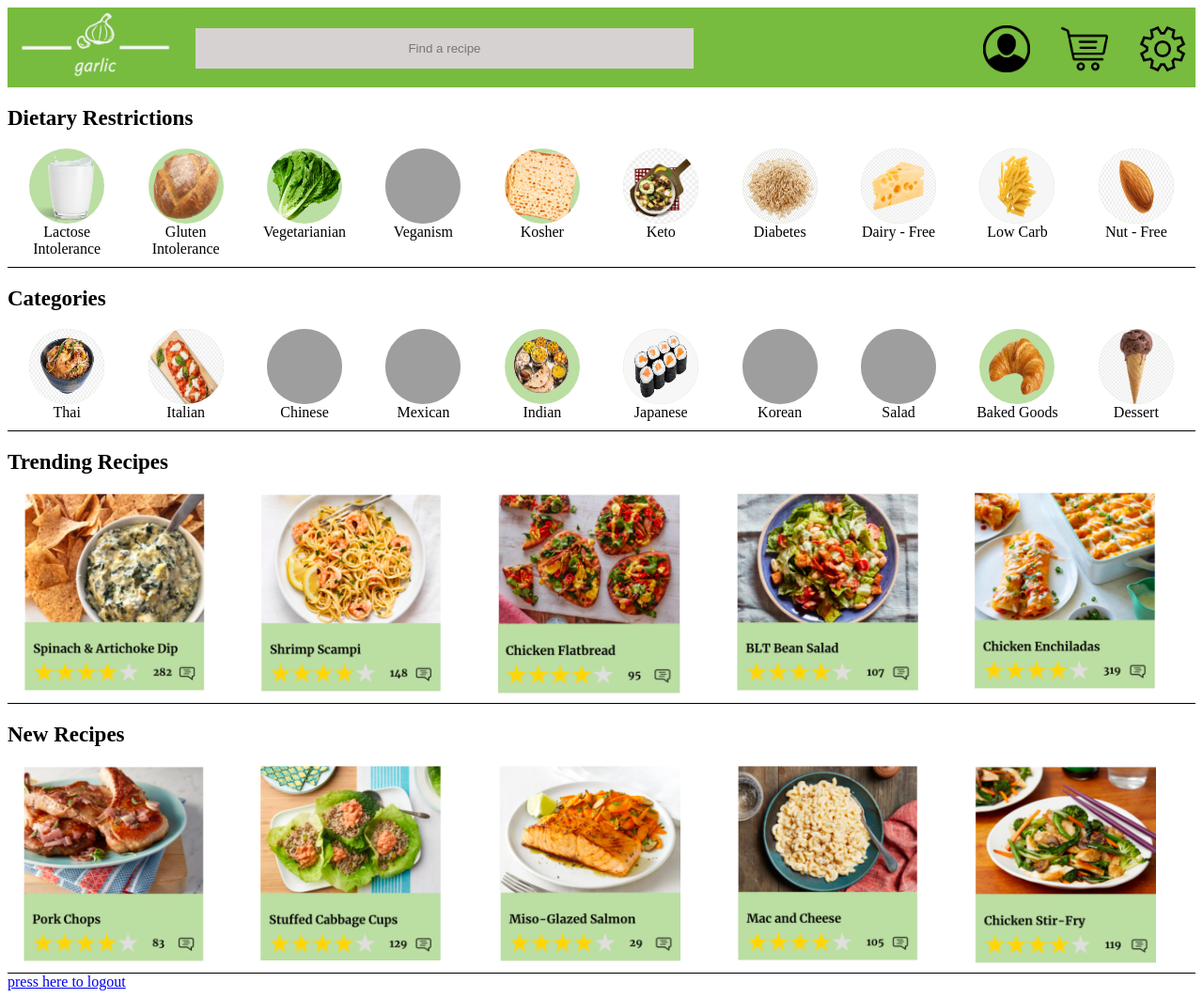
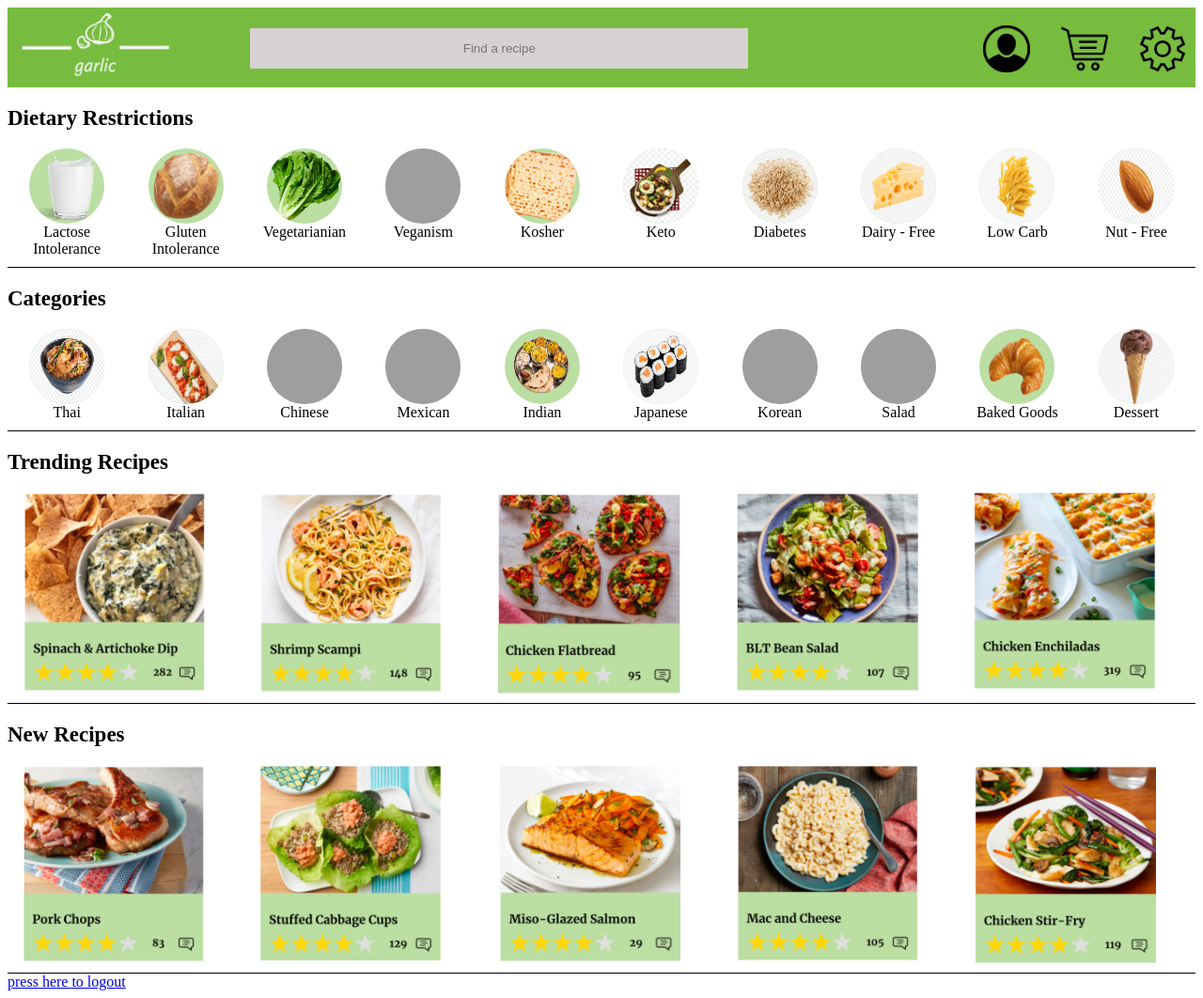
Before and after one commit to Omer-Mus/Final_Project, a Flask app: page /home.html in a window 1280 px wide. Shown: the whole page at 94% size. Run offline with Flask 2, Linux system fonts and the light colour scheme; grey boxes are pictures that could not be loaded.

Commit message:
- style editing

```diff
--- a/static/style.css
+++ b/static/style.css
@@ -217,6 +217,7 @@
     overflow: hidden;
     /*background-color: #333;*/
     background-color: #77bc3e;
+    min-width: 1043px;
 }
 
 .li_left {
@@ -264,8 +265,7 @@
     position: relative;
     background-color: #d7d2d2;
     border: none;
-
-
+    left: 11%;
 }
 
 .profile_picture {
@@ -305,6 +305,10 @@
     background-color: #bbdea2;
 }
 
+
+.picture:hover:not(.active) {
+    background-color: green;
+}
 .category {
     padding-bottom: 10px;
     border-bottom: 1px solid black;
```
